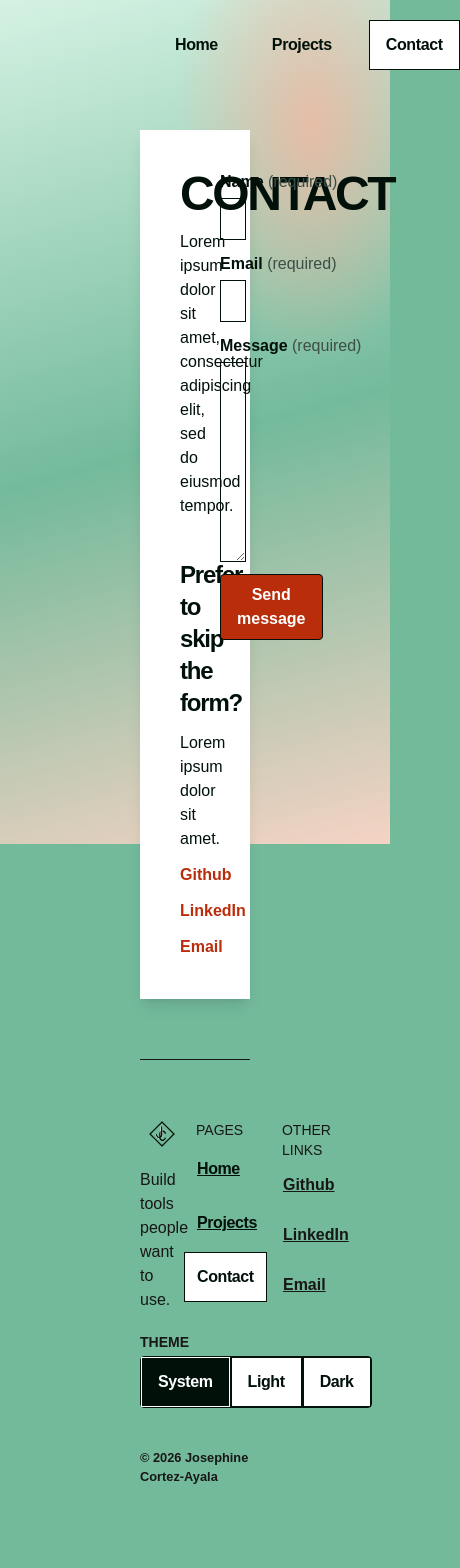
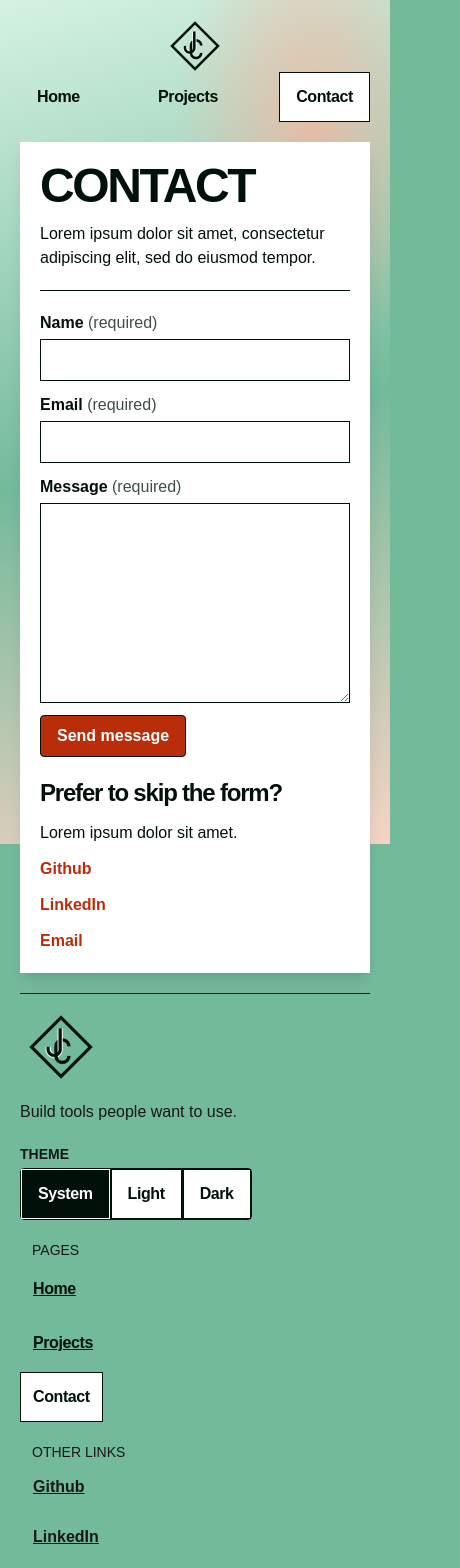
Before and after one commit to jcorteza/portfolio, a Next.js app: page /contact in a window 390 px wide. Shown: the top 1568 px of the page, 460 px wide, since content can reach past the window. Before the commit the page ends 1506 px from the top, so only its background shows below. Built offline with nearby package versions, Linux system fonts and the light colour scheme; a web font is replaced by a local one.

Commit message:
fix response styles

```diff
--- a/app/_components/Footer.tsx
+++ b/app/_components/Footer.tsx
@@ -1,5 +1,3 @@
-import clsx from 'clsx';
-import { PAGE_PADDING_X } from '../styles';
 import EmblemLink from './EmblemLink';
 import InternalLinkMenu from './InternalLinkMenu';
 import ThemeSettings from './ThemeSettings';
@@ -7,8 +5,8 @@ import ExternalLinkMenu from './ExternalLinkMenu';
 
 export default function Footer() {
     return (
-        <div className={clsx(PAGE_PADDING_X, 'w-full')}>
-            <div className='w-full grid grid-cols-[40%_auto_auto]'>
+        <div className="w-full">
+            <div className='w-full flex flex-col gap-5 md:grid md:grid-cols-[40%_auto_auto]'>
                 <div className="flex flex-col gap-5">
                     <EmblemLink widthNHeight={64} />
                     <p>Build tools people want to use.</p>
@@ -23,7 +21,7 @@ export default function Footer() {
                     <ExternalLinkMenu isFooterMenu={true} />
                 </div>
             </div>
-            <small className='block font-bold mt-10'>&copy; 2026 Josephine Cortez-Ayala</small>
+            <small className='block font-bold mt-5 md:mt-10'>&copy; 2026 Josephine Cortez-Ayala</small>
         </div>
     );
 }
--- a/app/_components/InternalLinkMenu.tsx
+++ b/app/_components/InternalLinkMenu.tsx
@@ -14,10 +14,10 @@ export default function InternalLinkMenu({ isHeaderNav }: { isHeaderNav: boolean
     const pathname = usePathname();
     return (
         <ul className={clsx(
-            'flex text-brand-ink font-bold tracking-tight',
+            'flex justify-between md:justify-normal text-brand-ink font-bold tracking-tight w-full md:w-auto',
             {
                 'gap-1 flex-col': !isHeaderNav,
-                'gap-5': isHeaderNav
+                'md:gap-5': isHeaderNav
             }
         )}>
             <li>
--- a/app/_components/NavBar.tsx
+++ b/app/_components/NavBar.tsx
@@ -1,13 +1,11 @@
 import EmblemLink from './EmblemLink';
-import { PAGE_PADDING_X } from '../styles';
-import clsx from 'clsx';
 import InternalLinkMenu from './InternalLinkMenu';
 
 export default function NavBar() {
     return (
-        <div className={clsx('w-full flex justify-between items-center', PAGE_PADDING_X)}>
+        <div className="w-full flex flex-col items-center md:flex-row md:justify-between md:items-center">
             <EmblemLink />
-            <nav>
+            <nav className='w-full md:w-auto'>
                 <InternalLinkMenu isHeaderNav={true} />
             </nav>
         </div>
--- a/app/contact/_components/ContactForm.tsx
+++ b/app/contact/_components/ContactForm.tsx
@@ -1,12 +1,12 @@
 import clsx from "clsx";
 import { FORM_INPUT } from "../../styles";
-import LabeledField from "./LabeledField";
-import TextInput from "./TextInput";
+import LabeledField from "../../../components/LabeledField";
+import TextInput from "../../../components/TextInput"
 import Button from "../../../components/Button";
 
 export default function ContactForm() {
     return (
-        <form className="flex flex-col gap-3">
+        <form className="min-w-0 shrink max-w-md flex flex-col gap-3">
             <LabeledField heading="Name" required>
                 <TextInput name="name" disabled={false} required invalid={false} />
             </LabeledField>
--- a/app/contact/page.tsx
+++ b/app/contact/page.tsx
@@ -1,25 +1,34 @@
 import clsx from 'clsx';
-import { CARD_BASE, PAGE_PADDING_X, TEXT } from '../styles';
+import { CARD_BASE, TEXT } from '../styles';
 import ExternalLinkMenu from '../_components/ExternalLinkMenu';
 import ContactForm from './_components/ContactForm';
 
 export default function Contact() {
+    const ExternalLinks = (
+        <>
+            <h2 className={TEXT.cardSubtitle}>Prefer to skip the form?</h2>
+            <p>Lorem ipsum dolor sit amet.</p>
+            <ExternalLinkMenu isFooterMenu={false} />
+        </>
+    );
+
     return (
-        <main className={clsx(PAGE_PADDING_X)}>
-            <div className={clsx(CARD_BASE, 'grid grid-cols-2 gap-10 text-brand-ink')}>
-                <div className='flex flex-col justify-stretch gap-5'>
+        <main className="">
+            <div className={clsx(CARD_BASE, 'flex flex-col gap-5 md:grid md:grid-cols-2 md:gap-10 text-brand-ink')}>
+                <div className='min-w-0 shrink flex flex-col justify-stretch gap-5'>
                     <div className='grow flex flex-col gap-3'>
-                        <h2 className={TEXT.cardTitle}>Contact</h2>
+                        <h1 className={TEXT.cardTitle}>Contact</h1>
                         <p>Lorem ipsum dolor sit amet, consectetur adipiscing elit, sed do eiusmod tempor.</p>
                     </div>
-                    <hr />
-                    <div className='flex flex-col gap-3'>
-                        <h3 className={TEXT.cardSubtitle}>Prefer to skip the form?</h3>
-                        <p>Lorem ipsum dolor sit amet.</p>
-                        <ExternalLinkMenu isFooterMenu={false} />
+                    <hr aria-hidden />
+                    <div className='hidden min-w-0 shrink md:flex flex-col gap-3'>
+                        {ExternalLinks}
                     </div>
                 </div>
                 <ContactForm />
+                <div className='md:hidden min-w-0 shrink flex flex-col gap-3'>
+                    {ExternalLinks}
+                </div>
             </div>
         </main>
     )
--- a/app/layout.tsx
+++ b/app/layout.tsx
@@ -28,11 +28,13 @@ export default function RootLayout({ children }: LayoutProps<"/">) {
       lang="en"
       className={`${specialGoth.variable} h-full antialiased`}
     >
-      <body className="min-h-full flex flex-col gap-15 py-5">
-        <NavBar />
-        {children}
-        <hr aria-hidden className='mx-35' />
-        <Footer />
+      <body className="min-h-full min-w-0 flex justify-center items-stretch">
+        <div className="min-h-full min-w-0 flex flex-col gap-5 md:gap-15 w-5xl px-5 py-5">
+          <NavBar />
+          {children}
+          <hr aria-hidden />
+          <Footer />
+        </div>
       </body>
     </html>
   );
--- a/app/page.tsx
+++ b/app/page.tsx
@@ -1,11 +1,11 @@
 import clsx from "clsx";
 import HeroActions from "./_components/HeroActions";
-import { CARD_BASE, PAGE_PADDING_X, TEXT } from "./styles";
+import { CARD_BASE, TEXT } from "./styles";
 import ContactForm from "./contact/_components/ContactForm";
 
 export default function Home() {
     return (
-        <main className={clsx('relative grow flex flex-col justify-between gap-10', PAGE_PADDING_X)}>
+        <main className={clsx('relative grow flex flex-col justify-between gap-10')}>
             <div className={clsx(
                 'sticky inset-0 grow flex flex-col justify-end gap-5 h-[80svh]',
                 {
--- /dev/null
+++ b/app/projects/page.tsx
@@ -0,0 +1,23 @@
+import clsx from "clsx";
+import LabeledField from "../../components/LabeledField";
+import TextInput from "../../components/TextInput";
+import { CARD_BASE, TEXT } from "../styles";
+
+export default function ProjectsPage() {
+    return (
+        <main className="">
+            <div className={clsx(CARD_BASE, 'flex flex-col gap-5')}>
+                <div className="flex flex-col gap-3">
+                    <h1 className={TEXT.cardTitle}>Projects</h1>
+                    <p>Lorem ipsum dolor sit amet, consectetur adipiscing elit, sed do eiusmod tempor.</p>
+                </div>
+                <hr aria-hidden />
+                <div className="flex flex-col gap-3">
+                    <LabeledField heading="Filter by language or skill, e.g. React, Typescript" required={false}>
+                        <TextInput name={"filter"} disabled={false}/>
+                    </LabeledField>
+                </div>
+            </div>
+        </main>
+    );
+}
--- a/app/styles.ts
+++ b/app/styles.ts
@@ -1,6 +1,4 @@
 import clsx from "clsx";
-
-export const PAGE_PADDING_X = 'px-35';
 
 export const HOVER_INNER_SHADOW = 'hover:shadow-[inset_0_0_0_1px_var(--color-brand-ink)]';
 export const ACTIVE_INNER_SHADOW = 'active:shadow-[inset_0_0_0_1px_var(--color-brand-ink)]';
@@ -10,10 +8,10 @@ export const NAV_COLORS_ACTIVE = 'bg-white border-brand-ink';
 export const NAV_COLORS_INACTIVE = 'cursor-pointer border-transparent hover:border-brand-ink active:border-brand-ink';
 export const NAV_LINK_PADDING = 'px-4 py-3 block';
 
-export const CARD_BASE = 'bg-white shadow-lg p-10';
+export const CARD_BASE = 'min-w-0 bg-white shadow-lg p-5 sm:p-10';
 export const CARD_EXTERNAL_LINK_MENU = 'text-accent hover:text-accent-hover active:text-accent-active hover:underline active:underline';
 
-export const FORM_INPUT = clsx('border border-brand-ink px-3 py-2', HOVER_INNER_SHADOW);
+export const FORM_INPUT = clsx('min-w-0 border border-brand-ink px-3 py-2', HOVER_INNER_SHADOW);
 
 export const TEXT = {
     cardTitle: 'uppercase font-bold font-[var(--font-title),_sans-serif] tracking-tighter text-5xl',
--- a/app/contact/_components/LabeledField.tsx
+++ b/components/LabeledField.tsx
@@ -6,8 +6,8 @@ type Props = {
 }
 export default function LabeledField({ children, heading, description, required=false }: Props) {
     return (
-        <label className="flex flex-col gap-1">
-            <div className="font-bold">{heading}{required && <span className="text-ink-muted font-normal">&nbsp;&#40;required&#41;</span>}</div>
+        <label className="min-w-0 flex flex-col gap-1">
+            <div className="min-w-0 font-bold">{heading}{required && <span className="text-ink-muted font-normal">&nbsp;&#40;required&#41;</span>}</div>
             {description && <div>{description}</div>}
             {children}
         </label>
--- a/app/contact/_components/TextInput.tsx
+++ b/components/TextInput.tsx
@@ -1,6 +1,6 @@
 'use client'
 
-import { FORM_INPUT } from '../../styles';
+import { FORM_INPUT } from '../app/styles'
 
 type Props = {
     name: string;
```
